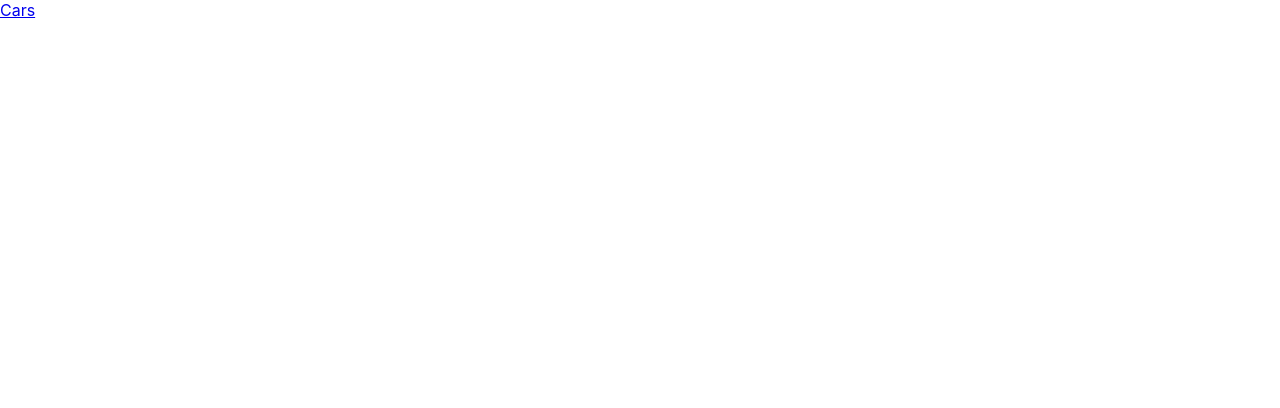
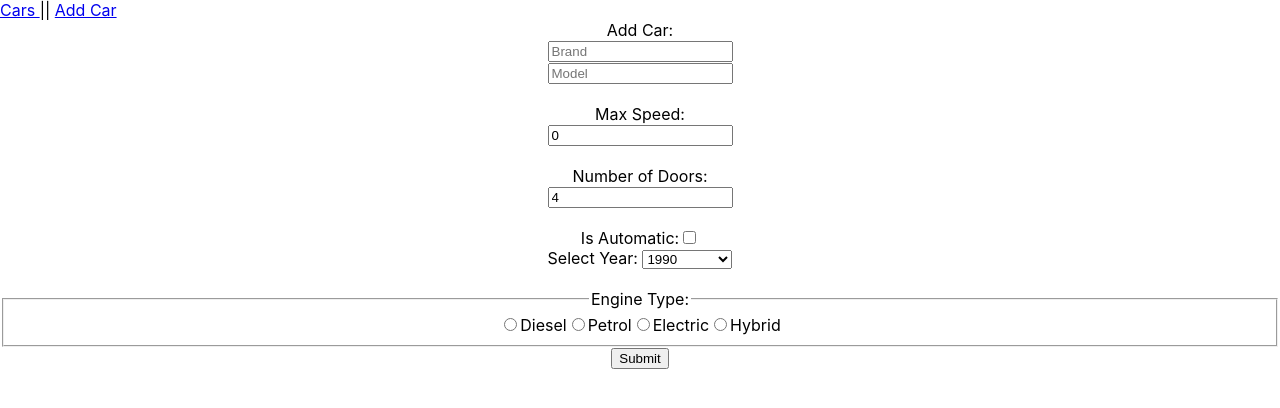
Before and after one commit to markoadamov/cars-app, a React (Create React App) app: page /add in a window 1280 px wide. Shown: the top 408 px of the page. Built offline with nearby package versions, Linux system fonts and the light colour scheme.

Commit message:
3. Zadatak

```diff
--- a/src/App.css
+++ b/src/App.css
@@ -2,9 +2,8 @@
   text-align: left;
 }
 
-.App-logo {
-  height: 40vmin;
-  pointer-events: none;
+.AddCar {
+  text-align: center;
 }
 
 .DivCarList {
@@ -21,6 +20,11 @@ th, td {
 table {
   border: 1px solid black;
   width: 80%;
+}
+
+.App-logo {
+  height: 40vmin;
+  pointer-events: none;
 }
 
 @media (prefers-reduced-motion: no-preference) {
--- a/src/App.js
+++ b/src/App.js
@@ -1,6 +1,7 @@
 import "./App.css";
 import { BrowserRouter, Route, Link, Switch, Redirect } from "react-router-dom";
 import AppCars from "./pages/AppCars";
+import AddCar from "./pages/AddCar";
 
 function App() {
   return (
@@ -10,6 +11,8 @@ function App() {
           <nav className="navigation">
             <div>
               <Link to="/cars">Cars </Link>
+              <label> || </label>
+              <Link to="/add">Add Car </Link>
             </div>
           </nav>
         </div>
@@ -20,6 +23,9 @@ function App() {
           <Route exact path="/cars">
             <AppCars />
           </Route>
+          <Route exact path="/add">
+            <AddCar />
+          </Route>
         </Switch>
       </BrowserRouter>
     </div>
--- /dev/null
+++ b/src/pages/AddCar.js
@@ -0,0 +1,158 @@
+import React, { useState } from "react";
+import carsService from "../services/CarsService";
+
+export default function AddCar() {
+  const [newCar, setNewCar] = useState({
+    brand: "",
+    model: "",
+    year: "",
+    maxSpeed: 0,
+    numberOfDoors: 4,
+    isAutomatic: false,
+    engine: "",
+  });
+
+  let years_list = [];
+
+  for (let i = 1990; i <= 2018; i++) {
+    years_list.push(i);
+  }
+
+  const handleSubmitCar = (e) => {
+    e.preventDefault();
+
+    console.log(newCar);
+    carsService.Add(newCar);
+  };
+
+  function assignSelectedYear(e) {
+    setNewCar({ ...newCar, year: Number(e.target.value) });
+  }
+
+  return (
+    <div className="AddCar">
+      <form onSubmit={handleSubmitCar}>
+        <label>Add Car:</label>
+        <br />
+        <input
+          placeholder="Brand"
+          type="text"
+          value={newCar.brand}
+          onChange={(e) => {
+            setNewCar({ ...newCar, brand: e.target.value });
+          }}
+        />
+        <br />
+        <input
+          placeholder="Model"
+          type="text"
+          value={newCar.model}
+          onChange={(e) => {
+            setNewCar({ ...newCar, model: e.target.value });
+          }}
+        />
+        <br />
+        <br />
+        <label>Max Speed:</label>
+        <br />
+        <input
+          type="number"
+          value={newCar.maxSpeed}
+          onChange={(e) => {
+            setNewCar({ ...newCar, maxSpeed: Number(e.target.value) });
+          }}
+        />
+        <br />
+        <br />
+        <label>Number of Doors:</label>
+        <br />
+        <input
+          placeholder="Number of Doors"
+          type="number"
+          value={newCar.numberOfDoors}
+          onChange={(e) => {
+            setNewCar({ ...newCar, numberOfDoors: Number(e.target.value) });
+          }}
+        />
+        <br />
+        <br />
+        <label>Is Automatic:</label>
+        <input
+          type="checkbox"
+          onChange={(e) => {
+            setNewCar({ ...newCar, isAutomatic: Boolean(e.target.checked) });
+          }}
+        />
+        <br />
+        <label>Select Year: </label>
+        <select
+          name="years"
+          id="years"
+          value={newCar.selectedYear}
+          onChange={assignSelectedYear}
+        >
+          <option disabled value="">
+            Select Year
+          </option>
+          {years_list.map((year) => (
+            <option key={year} value={year}>
+              {year}
+            </option>
+          ))}
+        </select>
+        <br />
+        <br />
+        <fieldset>
+          <legend>Engine Type:</legend>
+          <div>
+            <input
+              type="radio"
+              id="Diesel"
+              name="Engine"
+              value="Diesel"
+              onChange={(e) => {
+                setNewCar({ ...newCar, engine: e.target.value });
+              }}
+            />
+            <label>Diesel</label>
+
+            <input
+              type="radio"
+              id="Petrol"
+              name="Engine"
+              value="Petrol"
+              onChange={(e) => {
+                setNewCar({ ...newCar, engine: e.target.value });
+              }}
+            />
+            <label>Petrol</label>
+
+            <input
+              type="radio"
+              id="Electric"
+              name="Engine"
+              value="Electric"
+              onChange={(e) => {
+                setNewCar({ ...newCar, engine: e.target.value });
+              }}
+            />
+            <label>Electric</label>
+
+            <input
+              type="radio"
+              id="Hybrid"
+              name="Engine"
+              value="Hybrid"
+              onChange={(e) => {
+                setNewCar({ ...newCar, engine: e.target.value });
+              }}
+            />
+            <label>Hybrid</label>
+          </div>
+        </fieldset>
+
+        <button>Submit</button>
+      </form>
+    </div>
+  );
+}
--- a/src/services/CarsService.js
+++ b/src/services/CarsService.js
@@ -8,6 +8,10 @@ class CarsService {
   async getAll() {
     return await this.axios.get("/cars");
   }
+
+  async Add(car) {
+    return await this.axios.post("/cars",car);
+  }
 }
 
 const carsService = new CarsService();
--- a/src/services/HttpService.js
+++ b/src/services/HttpService.js
@@ -6,6 +6,7 @@ class HttpsService {
     }
 }
 
+
 const httpService = new HttpsService();
 
 export default httpService;
```
